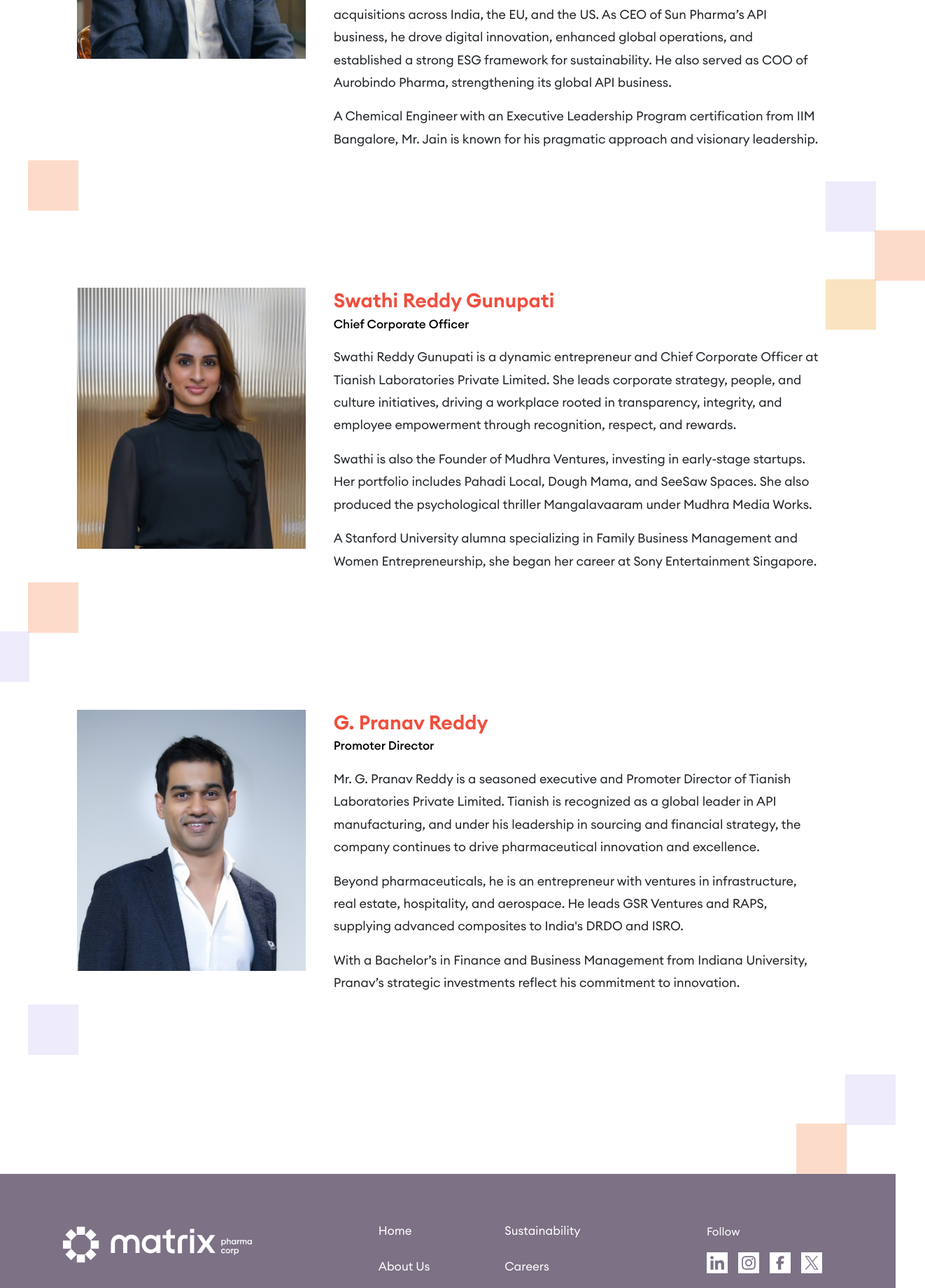
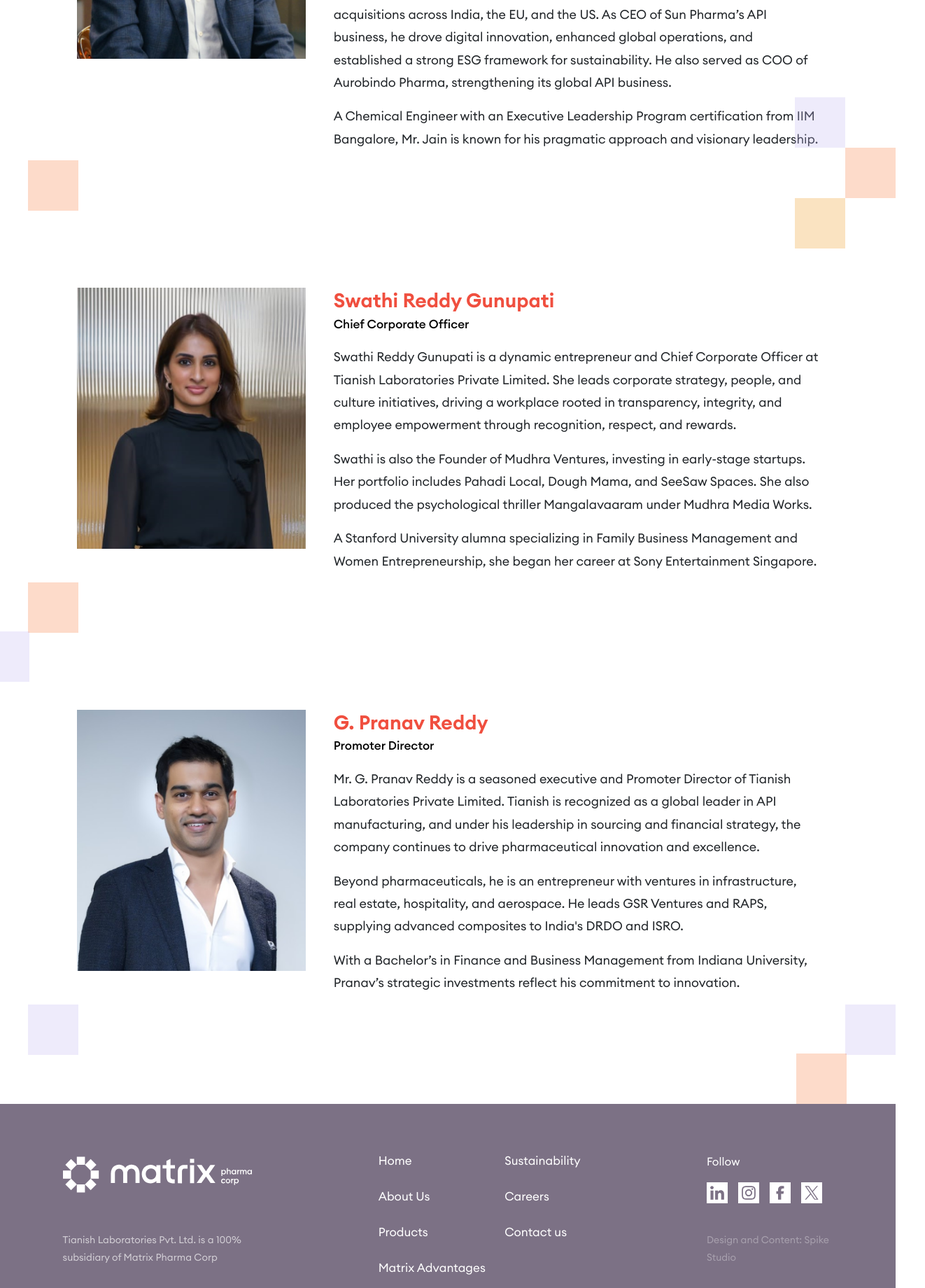
Before and after one commit to HardMaind/matrix-pharma, a Next.js app: page /about-us in a window 1280 px wide. Shown: the part 3220-5060 px from the top of the page at 70% size, 1322 px wide, since content can reach past the window. Built offline with nearby package versions, Linux system fonts and the light colour scheme.

Commit message:
about responsive complete

```diff
--- a/src/pages/about-us.js
+++ b/src/pages/about-us.js
@@ -79,7 +79,7 @@ const RootLayout = ({ children }) => {
       </section>
       {/*About Us Vision, Purpose, Values */}
 
-      <video autoPlay controls >
+      <video autoPlay controls>
         <source
           src="/assets/videos/matrix-pharma-corp-Interview-video.mp4"
           type="video/mp4"
@@ -90,11 +90,13 @@ const RootLayout = ({ children }) => {
       <div className="about-desktop">
         <img
           src="/assets/images/about-desktop-rev.png"
-          alt="about-desktop-rev" className="about-desktop-img"
+          alt="about-desktop-rev"
+          className="about-desktop-img"
         />
         <img
           src="/assets/images/about-mobile-rev.png"
-          alt="about-mobile-rev" className="about-mobile-img"
+          alt="about-mobile-rev"
+          className="about-mobile-img"
         />
       </div>
 
@@ -185,8 +187,9 @@ const RootLayout = ({ children }) => {
             </div>
             {/* Leadership description */}
             <div
-              className={`leadership-description ${openProfile === "Anil Kumar Jain" ? "expanded" : ""
-                }`}
+              className={`leadership-description ${
+                openProfile === "Anil Kumar Jain" ? "expanded" : ""
+              }`}
             >
               <p>
                 Mr. Anil Kumar Jain joined Tianish Laboratories, a 100%
@@ -211,9 +214,6 @@ const RootLayout = ({ children }) => {
               </p>
             </div>
           </div>
-          <div className="light-purple-box light-purple-box3"></div>
-          <div className="light-orange-box light-orange-box3"></div>
-          <div className="light-yellow-box"></div>
         </div>
 
         {/* Leadership Profile: Swathi Reddy Gunupati */}
@@ -241,8 +241,9 @@ const RootLayout = ({ children }) => {
             </div>
             {/* Leadership description */}
             <div
-              className={`leadership-description ${openProfile === "Swathi Reddy Gunupati" ? "expanded" : ""
-                }`}
+              className={`leadership-description ${
+                openProfile === "Swathi Reddy Gunupati" ? "expanded" : ""
+              }`}
             >
               <p>
                 Swathi Reddy Gunupati is a dynamic entrepreneur and Chief
@@ -267,10 +268,14 @@ const RootLayout = ({ children }) => {
         </div>
 
         {/* Leadership Profile: G. Pranav Reddy */}
-        <div className="container leadership-profile">
+        <div className="container leadership-profile leadership-profile1">
           <div className="leadership-image">
             <img src="/assets/images/pranav-reddy.png" alt="G. Pranav Reddy" />
             <div className="light-purple-box light-purple-box1"></div>
+            <div className="two-colors">
+              <div className="light-purple-box light-purple-box2"></div>
+              <div className="light-orange-box light-orange-box2"></div>
+            </div>
           </div>
           <div className="leadership-content">
             <div className="leadership-name-designation">
@@ -287,8 +292,9 @@ const RootLayout = ({ children }) => {
             </div>
             {/* Leadership description */}
             <div
-              className={`leadership-description ${openProfile === "G. Pranav Reddy" ? "expanded" : ""
-                }`}
+              className={`leadership-description ${
+                openProfile === "G. Pranav Reddy" ? "expanded" : ""
+              }`}
             >
               <p>
                 Mr. G. Pranav Reddy is a seasoned executive and Promoter
@@ -311,8 +317,17 @@ const RootLayout = ({ children }) => {
             </div>
           </div>
         </div>
-        <div className="light-purple-box light-purple-box2"></div>
-        <div className="light-orange-box light-orange-box2"></div>
+
+        <div className="three-color">
+          <div className="light-purple-box light-purple-box3"></div>
+          <div className="light-orange-box light-orange-box3"></div>
+          <div className="light-yellow-box"></div>
+        </div>
+
+        <div className="two-color">
+          <div className="light-purple-box light-purple-box2"></div>
+          <div className="light-orange-box light-orange-box2"></div>
+        </div>
       </section>
     </Layout>
   );
--- a/src/styles/Hero.module.css
+++ b/src/styles/Hero.module.css
@@ -69,7 +69,7 @@
     margin-top: -21px;
   }
   .hero {
-    height: auto;
+    height: 383px;
     margin-top: 0;
   }
   .heroTitle {
@@ -159,3 +159,10 @@
     display: none;
   }
 }
+
+@media screen and (max-width: 575px) {
+  .heroTitle {
+    margin-top: 50px;
+    line-height: 26px;
+  }
+}
--- a/src/styles/globals.css
+++ b/src/styles/globals.css
@@ -2,35 +2,40 @@
 
 @font-face {
   font-family: "EuclidCircular";
-  src: url("/fonts/EuclidCircular/EuclidCircularA-Light-WebM.woff2") format("woff2");
+  src: url("/fonts/EuclidCircular/EuclidCircularA-Light-WebM.woff2")
+    format("woff2");
   font-weight: 300;
   font-style: normal;
 }
 
 @font-face {
   font-family: "EuclidCircular";
-  src: url("/fonts/EuclidCircular/EuclidCircularA-Regular-WebM.woff2") format("woff2");
+  src: url("/fonts/EuclidCircular/EuclidCircularA-Regular-WebM.woff2")
+    format("woff2");
   font-weight: 400;
   font-style: normal;
 }
 
 @font-face {
   font-family: "EuclidCircular";
-  src: url("/fonts/EuclidCircular/EuclidCircularA-Medium-WebM.woff2") format("woff2");
+  src: url("/fonts/EuclidCircular/EuclidCircularA-Medium-WebM.woff2")
+    format("woff2");
   font-weight: 500;
   font-style: normal;
 }
 
 @font-face {
   font-family: "EuclidCircular";
-  src: url("/fonts/EuclidCircular/EuclidCircularA-Semibold-WebM.woff2") format("woff2");
+  src: url("/fonts/EuclidCircular/EuclidCircularA-Semibold-WebM.woff2")
+    format("woff2");
   font-weight: 600;
   font-style: normal;
 }
 
 @font-face {
   font-family: "EuclidCircular";
-  src: url("/fonts/EuclidCircular/EuclidCircularA-Bold-WebM.woff2") format("woff2");
+  src: url("/fonts/EuclidCircular/EuclidCircularA-Bold-WebM.woff2")
+    format("woff2");
   font-weight: 700;
   font-style: normal;
 }
@@ -1431,7 +1436,7 @@ a {
   position: relative;
 }
 
-.leadership-profile:last-child {
+.leadership-profile1 {
   padding-bottom: 80px;
 }
 
@@ -1498,14 +1503,14 @@ a {
 }
 
 .light-purple-box3 {
-  right: -82px;
-  bottom: 80px;
+  right: 72px;
+  bottom: 72px;
   left: auto;
 }
 
 .light-orange-box3 {
-  right: -152px;
-  bottom: 10px;
+  right: 0;
+  bottom: 0px;
   left: auto;
 }
 
@@ -1515,8 +1520,18 @@ a {
   background-color: #ed981d;
   opacity: 0.27;
   position: absolute;
-  bottom: -60px;
-  right: -82px;
+  bottom: -72px;
+  right: 72px;
+}
+
+.three-color {
+  position: absolute;
+  top: 780px;
+  right: 0px;
+}
+
+.two-colors{
+  display: none;
 }
 
 @media screen and (max-width: 1200px) {
@@ -1525,11 +1540,11 @@ a {
     gap: 40px;
   }
 
-  .light-purple-box3,
+  /* .light-purple-box3,
   .light-orange-box3,
   .light-yellow-box {
     display: none;
-  }
+  } */
 }
 
 @media screen and (max-width: 768px) {
@@ -1558,15 +1573,21 @@ a {
     max-width: 100%;
     margin: 0 auto;
   }
-}
-
-@media screen and (max-width: 425px) {
+  .about-leadership-container {
+    padding: 40px 30px;
+  }
+  .leadership-section {
+    padding-bottom: 28px;
+  }
   .leadership-profile {
     margin: 0;
   }
-
+  .three-color {
+    top: 140px;
+  }
   .light-orange-box,
-  .light-purple-box {
+  .light-purple-box,
+  .light-yellow-box {
     width: 30px;
     height: 30px;
   }
@@ -1593,6 +1614,35 @@ a {
     top: -30px;
     right: auto;
   }
+  .light-orange-box3 {
+    right: 30px;
+    bottom: -60px;
+    left: auto;
+  }
+  .light-purple-box3 {
+    right: 0px;
+    bottom: 60px;
+  }
+  .light-yellow-box {
+    right: 0px;
+    bottom: -90px;
+  }
+  .light-purple-box2{
+    top: auto;
+    bottom: 30px;
+    right: -60px;
+  }
+  .light-orange-box2{
+    right: -30px;
+    left: auto;
+    bottom: 0;
+  }
+  .two-color{
+    display: none;
+  }
+  .two-colors{
+    display: block;
+  }
 }
 
 /*About Us Leadership Team End */
@@ -1600,17 +1650,20 @@ a {
 .leadership-name-designation {
   display: flex;
   justify-content: space-between;
+  align-items: start;
 }
 
 /* Show the accordion toggle button only on mobile and tablet */
 .accordion-toggle-icon {
   background: none;
   border: none;
-  font-size: 18px;
+  font-size: 50px;
   cursor: pointer;
   margin-left: 10px;
-  font-weight: bold;
   display: none;
+  padding: 0;
+  line-height: 1;
+  color: #f04f3f;
   /* Initially hide on desktop */
 }
 
@@ -1641,6 +1694,18 @@ a {
   /* Hide the accordion button on desktop */
   .accordion-toggle-icon {
     display: none;
+  }
+}
+
+@media (max-width: 575px) {
+  .leadership-profile {
+    padding-bottom: 80px;
+  }
+  .leadership-profile1 {
+    padding-bottom: 20px;
+  }
+  .leadership-description p {
+    font-size: 14px;
   }
 }
 
@@ -2457,7 +2522,6 @@ a {
 
 /* Responsive Fixes */
 @media (max-width: 768px) {
-
   /* Make table scrollable */
   .pharma-products-container {
     overflow-x: auto;
@@ -2633,7 +2697,7 @@ a {
   }
 }
 
-@media (max-width:425px) {
+@media (max-width: 425px) {
   .leadership-name-designation h4 {
     font-size: 20px;
   }
@@ -2721,7 +2785,7 @@ a {
 }
 
 .input-container:hover .input-underline,
-.input:hover~.input-underline {
+.input:hover ~ .input-underline {
   display: block;
   /* width: 100% */
   width: 70%;
```
